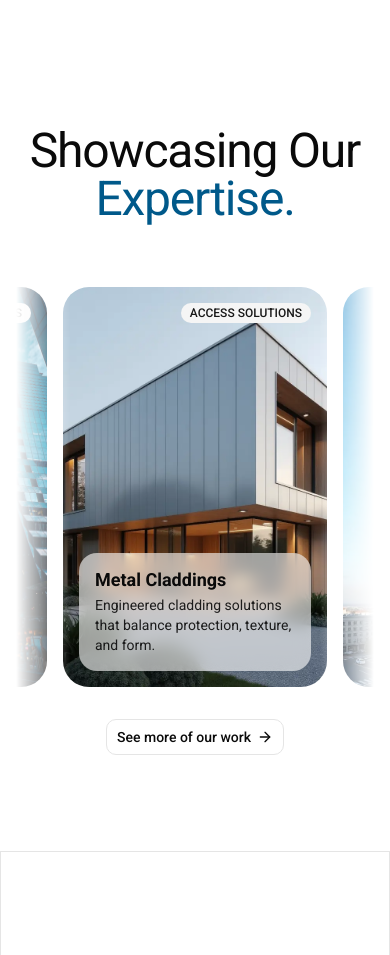
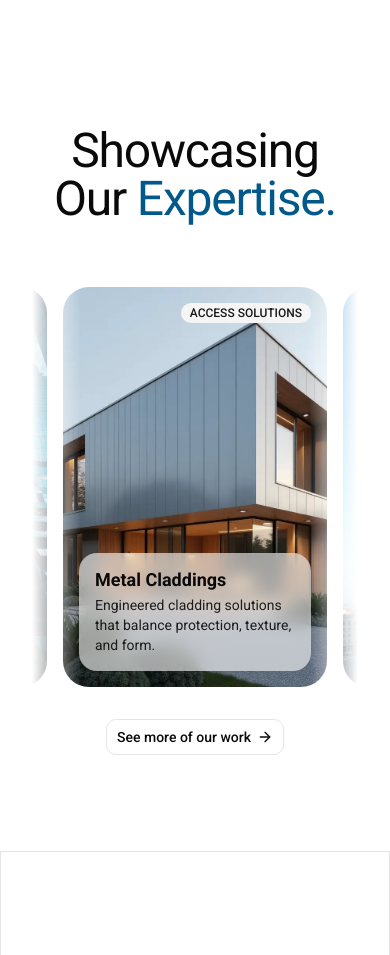
Before and after one commit to ChelakaGNeuro/company-landing-page-rework, a Next.js app: page / in a window 390 px wide. Shown: the part 1826-2781 px from the top of the page. Built offline with nearby package versions, Linux system fonts and the light colour scheme.

Commit message:
fix: remove redundant class from Work component

```diff
--- a/components/home/work.tsx
+++ b/components/home/work.tsx
@@ -12,7 +12,7 @@ export function Work() {
       id="work"
       className="relative lg:px-24 md:px-12 sm:px-4 xs:px-2 pb-24 pt-32 "
     >
-      <div className="max-w-[1350px] mx-auto px-6 lg:px-12 xs:px-2 sm:justify-center sm:items-center xs:justify-center xs:items-center lg:block sm:flex flex-col">
+      <div className="max-w-[1350px] mx-auto px-6 lg:px-12  sm:justify-center sm:items-center xs:justify-center xs:items-center lg:block sm:flex flex-col">
         {/* Header */}
         <div className="flex flex-col gap-8 mb-16 lg:mb-16">
           <motion.div
```
